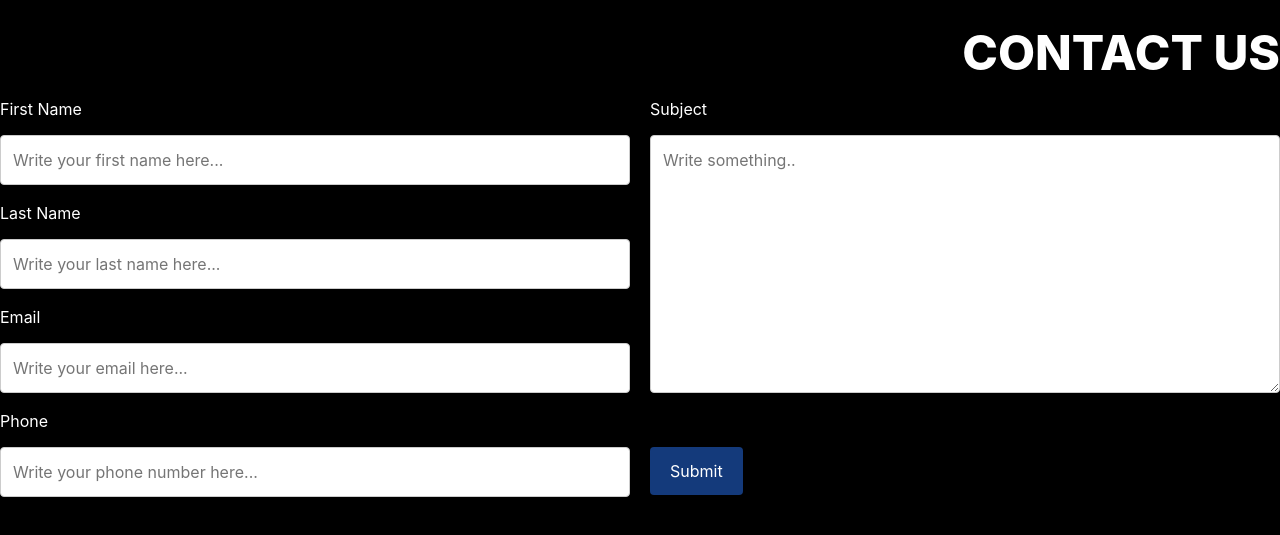
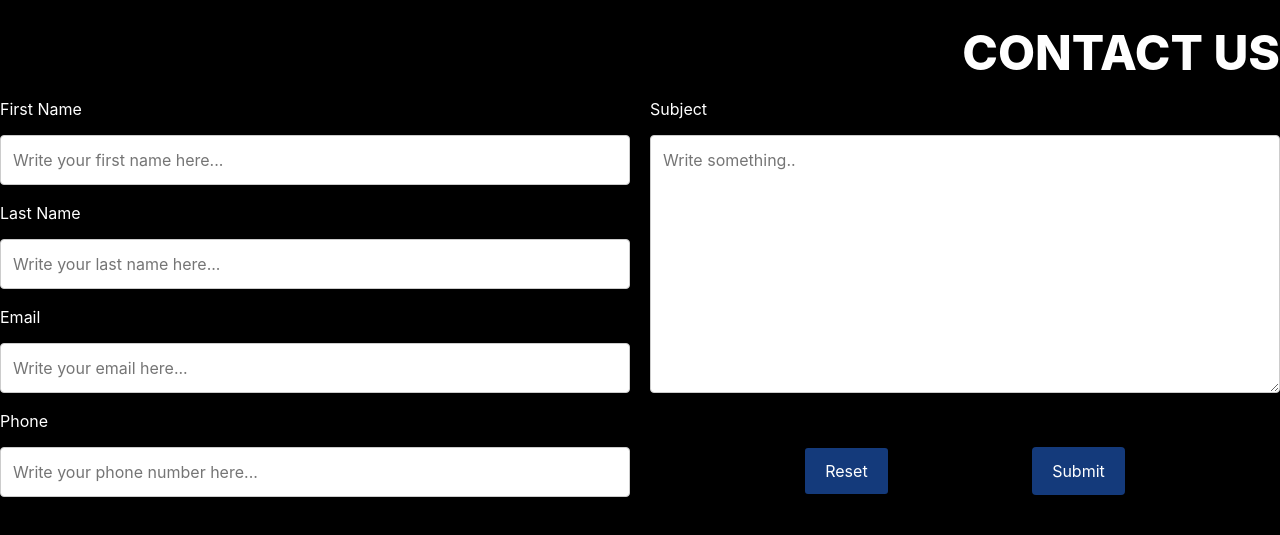
Before and after one commit to dominikkrizsan/jdmcars, a plain HTML site: page contactus.html in a window 1280 px wide. Shown: the part 113-648 px from the top of the page. Drawn offline with nearby package versions, Linux system fonts and the light colour scheme.

Commit message:
reset button

```diff
--- a/contactus.html
+++ b/contactus.html
@@ -27,7 +27,7 @@
 				<a class="homebutton" href="index.html"><span>Home</span></a>
 			</div>
 		</div>
-
+		<form action="/action_page.php">
 			<div class="contactus-mid-container">
 				<label class="contactus-mid">CONTACT US</label>
 			</div>
@@ -45,12 +45,17 @@
 				<div>
 					<label class="contactus-label">Subject</label>
 					<textarea name="subject" placeholder="Write something.." style="height:258px"></textarea>
-				<div class="contactus-submit">
+					<div class="contactus-buttons">
+						<div>
+
+							<input class="reset-button" type="reset" value="Reset">
 							<input type="submit" value="Submit">
 						</div>
 					</div>
 				</div>
 			</div>
+		</form>
+	</div>
 
 </body>
 
--- a/css/main.css
+++ b/css/main.css
@@ -242,6 +242,27 @@ input[type=text], select, textarea {
     text-align: end;
   }
 
+  .contactus-buttons{
+      text-align: center;
+  }
+
+  .reset-button{
+    background-color: #143a7b;
+    color: white;
+    text-align: center;
+    text-decoration: none;
+    border: none;
+    border-radius: 3px;
+    padding: 11px 20px;
+    margin-right: 140px;
+  }
+
+  .reset-button:hover{
+    background-color: #337af5;
+    text-decoration: none;
+    color: white;
+  }
+
   .homebutton{
     background-color: #143a7b;
     color: white;
```
Lines whose indentation alone changed are shown as unchanged.
